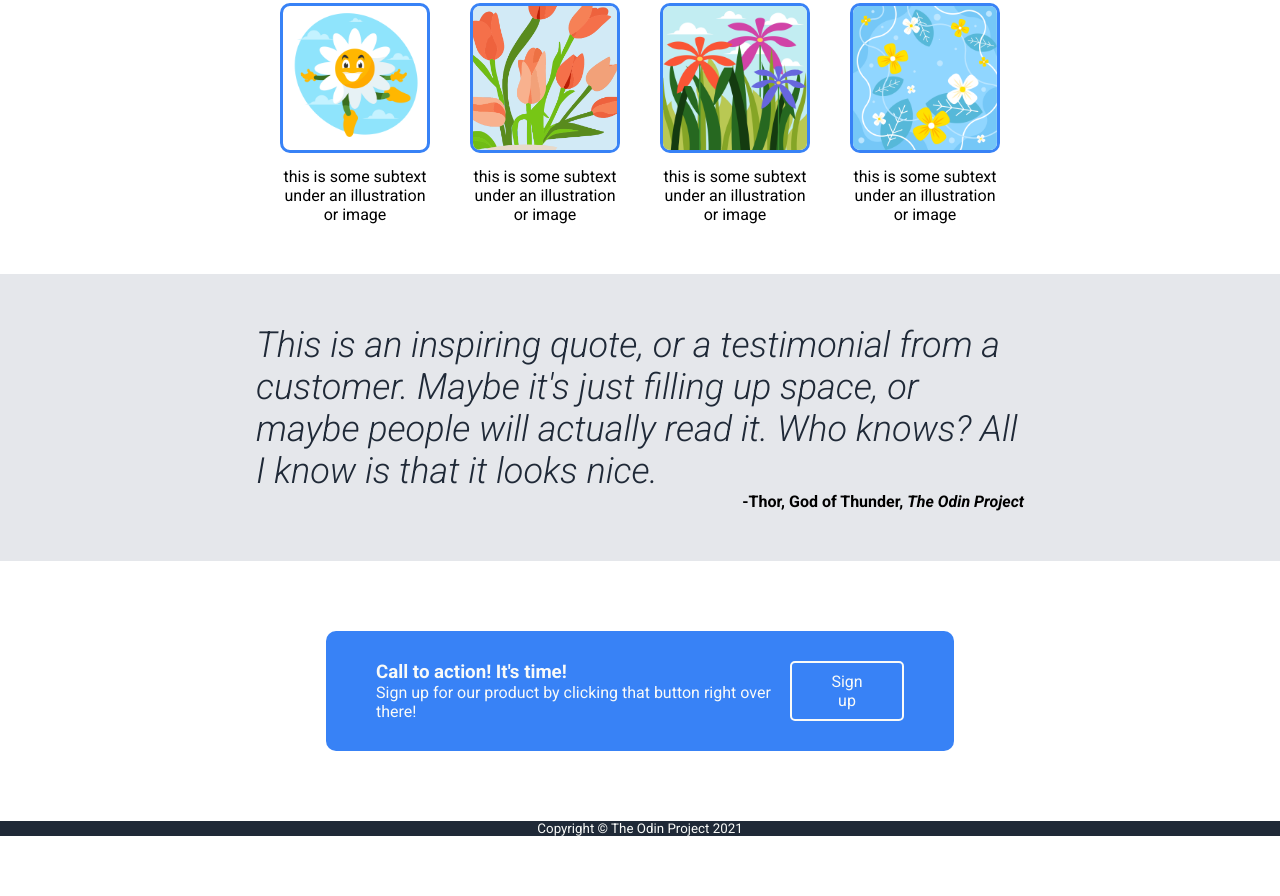
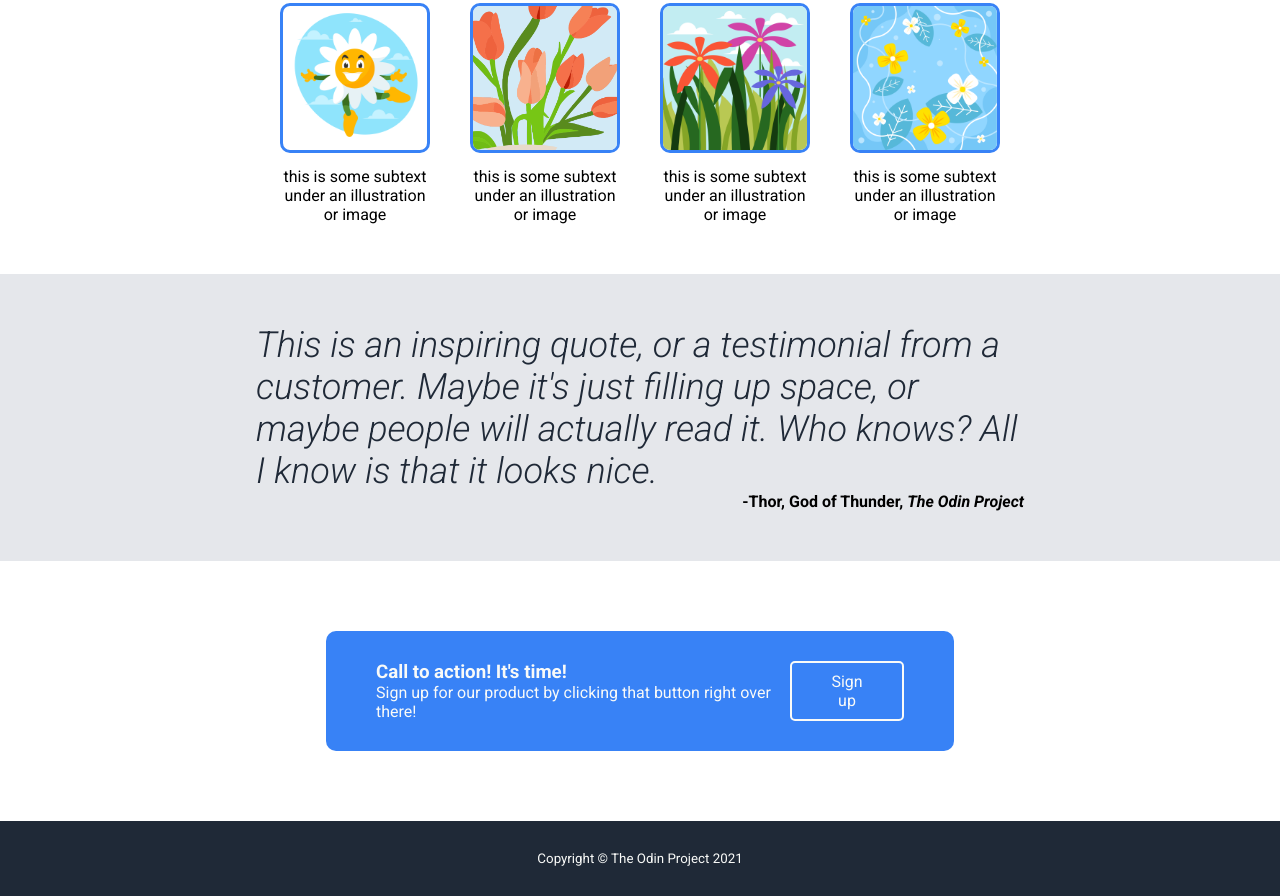
Before and after one commit to ofakar/odin-foundations-landing-page, a plain HTML site: page index.html in a window 1280 px wide. Shown: the part 444-1340 px from the top of the page. Before the commit the page ends 1280 px from the top, so only its background shows below. Drawn offline with Linux system fonts and the light colour scheme.

Commit message:
Update README.md and styles.css for improved documentation and styling

```diff
--- a/styles.css
+++ b/styles.css
@@ -161,12 +161,13 @@ header .nav a {
   padding: 30px 50px;
 }
 
-footer {
+.footer {
   display: flex;
   justify-content: center;
   align-items: center;
   background-color: var(--color-dark-bg);
   color: var(--color-white);
+  padding-block: 30px;
 }
 
 .btn {
```
Also changed, not shown: 1 other file.
